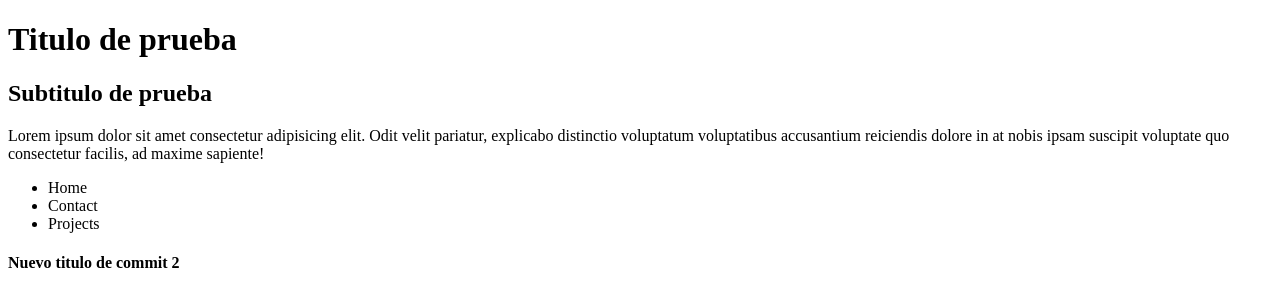
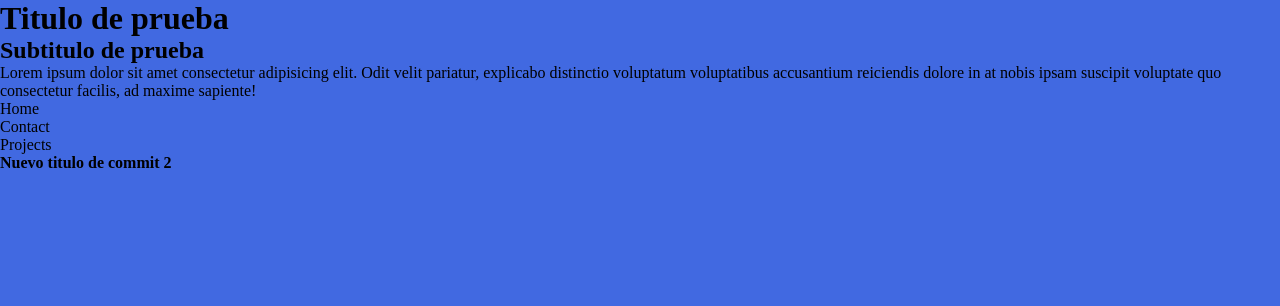
Before and after one commit to GabrielAlberini/prueba-deploy-utn, a plain HTML site: page index.html in a window 1280 px wide. Drawn offline with Linux system fonts and the light colour scheme.

Commit message:
Update style file

```diff
--- a/index.html
+++ b/index.html
@@ -5,6 +5,7 @@
     <meta http-equiv="X-UA-Compatible" content="IE=edge" />
     <meta name="viewport" content="width=device-width, initial-scale=1.0" />
     <title>Prueba Deploy UTN</title>
+    <link rel="stylesheet" href="style.css" />
   </head>
   <body>
     <!--
--- a/style.css
+++ b/style.css
@@ -3,3 +3,7 @@
   padding: 0;
   box-sizing: border-box;
 }
+
+body {
+  background-color: royalblue;
+}
```
